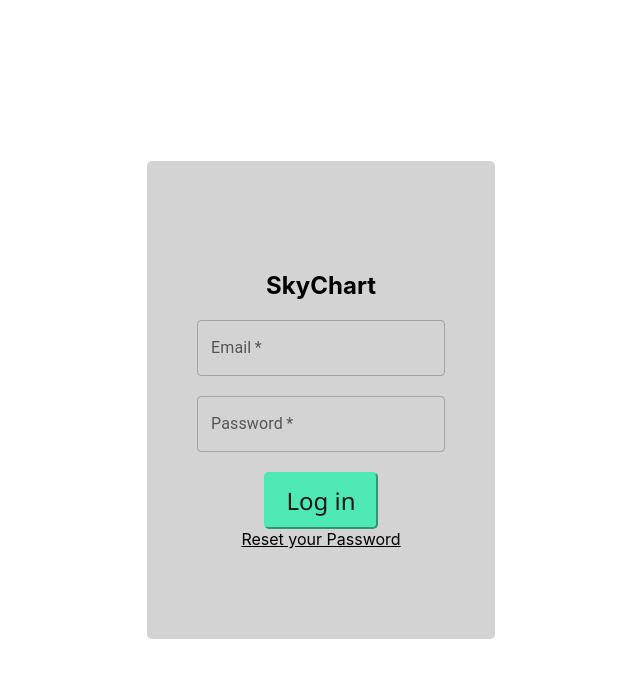
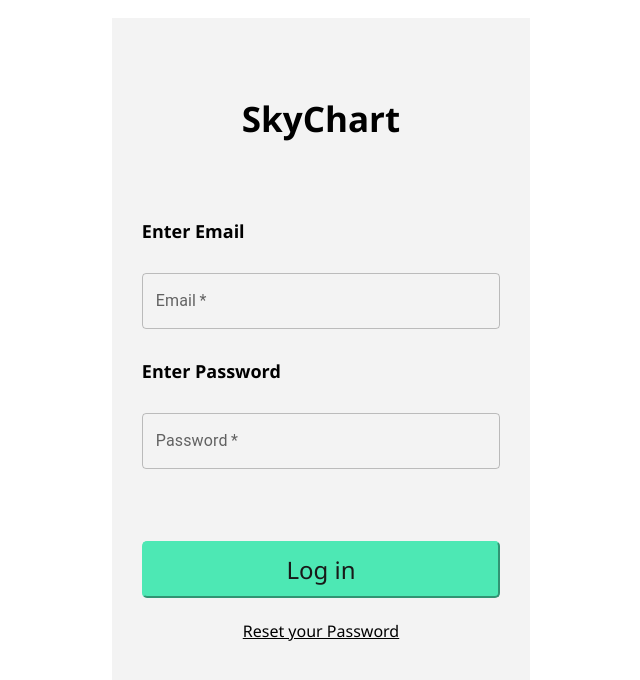
Before and after one commit to jaspersuiter/SkyChart-Frontend, a React (Create React App) app: page / in a window 1280 px wide. Shown: the top 680 px of the page, without its empty margins (319-959 px from the left). Built offline with nearby package versions, Linux system fonts and the light colour scheme; no server answers.

Commit message:
Updated login UI

```diff
--- a/src/Buttons/PrimaryButton.tsx
+++ b/src/Buttons/PrimaryButton.tsx
@@ -3,8 +3,13 @@ import './Buttons.css'
 
 function PrimaryButton(props: any) {
   return (
-    <div>
-        <button className={(props.disabled ? 'primary-button-disabled' : 'primary-button')} onClick={props.onClick} disabled={props.disabled}>
+    <div style={{width: props.width || 'auto'}}>
+        <button
+          className={(props.disabled ? 'primary-button-disabled' : 'primary-button')}
+          onClick={props.onClick}
+          disabled={props.disabled}
+          style={{width: props.width || 'auto'}}
+        >
             <div className="text-style">
               {props.text}
             </div>
--- a/src/Login/Login.css
+++ b/src/Login/Login.css
@@ -5,15 +5,41 @@
     align-items: center;
     height: 100vh;
     background-color: #fff;
+    font-family: 'Segoe UI';
 }
 
 /* Style the login form */
 .login-form {
     display: flex;
     flex-direction: column;
+    background-color: #F3F3F3;
+    width: 28%;
+    height: 88%;
+    padding: 30px;
+}
+
+.TitleBar{
+    display: flex;
+    width: 100%;
+    margin-top: 5%;
+    margin-bottom: 5%;
+}
+
+.TextFieldBar{
+    display: flex;
+    align-items: left;
+    justify-content: left;
+}
+
+.FlexColumnItem{
+    display: flex;
+    justify-content: center;
     align-items: center;
+}
+
+.FlexColumnItemPadded{
+    display: flex;
     justify-content: center;
-    background-color: #D3D3D3;
-    padding: 90px 50px; /* Increase the top and bottom padding to make it taller */
-    border-radius: 5px;
+    align-items: center;
+    margin-bottom: 20%;
 }
--- a/src/Login/Login.tsx
+++ b/src/Login/Login.tsx
@@ -70,18 +70,30 @@ function Login() {
   return (
     <div className="login-page">
       <div className="login-form">
-        <h2>SkyChart</h2>
-        <form>
-          <TextField id="email" label="Email" type="email" required value={email} onChange={handleEmailChange} />
-        </form>
+        <div className='TitleBar'>
+          <h2 style={{fontSize: 35}}>SkyChart</h2>
+        </div>
+        <div className='TextFieldBar'>
+          <h5 style={{fontSize: 18}}>Enter Email</h5>
+        </div>
+        <div className="FlexColumnItem">
+          <TextField id="email" label="Email" type="email" required value={email} onChange={handleEmailChange} fullWidth />
+          <br/>
+        </div>
+        <div className='TextFieldBar'>
+            <h5 style={{fontSize: 18}}>Enter Password</h5>
+        </div>
+        <div className="FlexColumnItemPadded">
+          <TextField id="password" label="Password" type="password" required value={password} onChange={handlePasswordChange} fullWidth />
+        </div>
+        <div className="FlexColumnItem">
+          <PrimaryButton text="Log in" onClick={handleLogin} width="100%" />
+        </div>
         <br/>
-        <form>
-          <TextField id="password" label="Password" type="password" required value={password} onChange={handlePasswordChange}/>
-        </form>
-        <br/>
-        <PrimaryButton text="Log in" onClick={handleLogin}/>
-        <a onClick={handleClickOpen}><u>Reset your Password</u></a>
-        <ResetPassword open={open} onClose={handleClose} />
+        <div className="FlexColumnItem">
+          <a onClick={handleClickOpen}><u>Reset your Password</u></a>
+          <ResetPassword open={open} onClose={handleClose} />
+        </div>
       </div>
     </div>
   );
```
